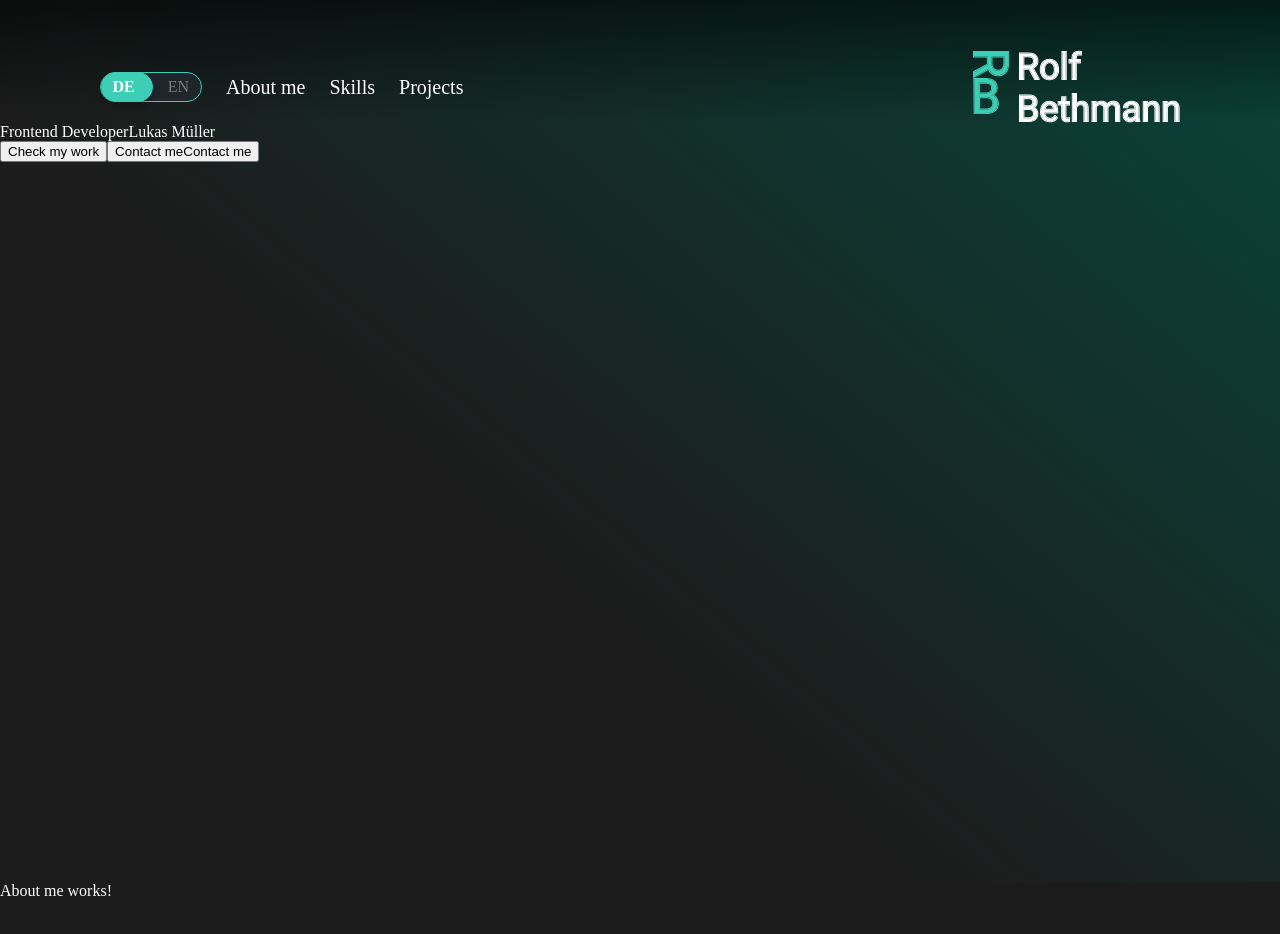
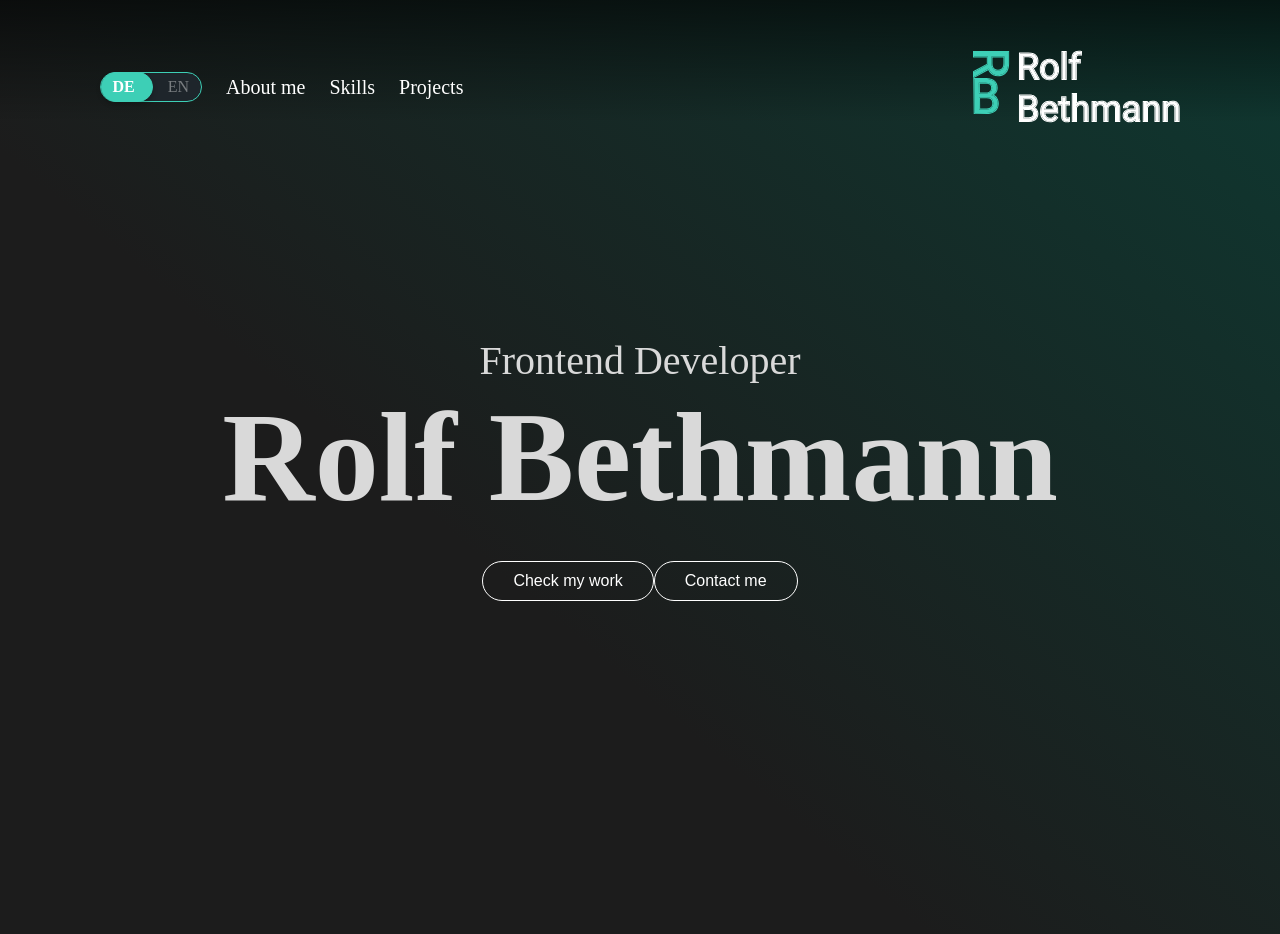
Before and after one commit to bethmannRolf/portfolio, an Angular app: page / in a window 1280 px wide. Shown: the top 934 px of the page. Built offline with nearby package versions, Linux system fonts and the light colour scheme.

Commit message:
buttons sub heading

```diff
--- a/src/app/atf/atf.component.css
+++ b/src/app/atf/atf.component.css
@@ -51,3 +51,60 @@
 .marquee:hover {
   animation-play-state: paused;
 }
+
+.main-text-landingpage {
+  display: flex;
+  justify-content: center;
+  align-items: center;
+  flex-direction: column;
+  gap: 12px;
+  margin-top: 218px;
+}
+
+.job-title {
+  font-weight: 400;
+  font-size: 40px;
+  line-height: 100%;
+  letter-spacing: 0%;
+  color: #D9D9D9;
+}
+
+.name-title {
+  font-weight: 700;
+  font-size: 128px;
+  line-height: 100%;
+  letter-spacing: -2%;
+  color: #D9D9D9;
+}
+
+.atf-button {
+  background-color: transparent;
+  border: 1px solid white;
+  /* Oder eine andere Farbe */
+  color: white;
+  /* Oder eine andere Farbe */
+  padding: 10px 30px;
+  /* Längliches Format */
+  border-radius: 50px;
+  /* Oval */
+  font-size: 16px;
+  cursor: pointer;
+  transition: all 0.3s ease-in-out;
+}
+
+.sub-heading buttons {
+  display: flex;
+  gap: 48px;
+}
+
+.name-and-button {
+  display: flex;
+  justify-content: center;
+  align-items: center;
+  flex-direction: column;
+  gap: 40px;
+}
+
+.name-title {
+  text-align: center;
+}
--- a/src/app/atf/atf.component.html
+++ b/src/app/atf/atf.component.html
@@ -1,15 +1,16 @@
 <div class="landingpage">
     <app-header></app-header>
 
-<div class="main-text-landingpage">
-    <span>Frontend Developer</span>
-    <span>Lukas Müller</span>
-    <div>
-        <button class="atf-button"><span>Check my work</span></button>
-        <button class="atf-button"><span>Contact me</span>Contact me</button>
+    <div class="main-text-landingpage">
+        <span class="job-title">Frontend Developer</span>
+        <div class="name-and-button">
+            <span class="name-title">Rolf Bethmann</span>
+            <div class="sub-heading buttons">
+                <button class="atf-button"><span class="atf-button-text">Check my work</span></button>
+                <button class="atf-button"><span class="atf-button-text">Contact me</span></button>
+            </div>
+        </div>
     </div>
-</div>
-
 
     <div class="landingpage-below-header">
 
--- a/src/app/atf/atf.component.min.css
+++ b/src/app/atf/atf.component.min.css
@@ -1 +1 @@
-.landingpage-below-header{height:90dvh}.font-white{color:white}.landingpage{background-color:#1c1c1c;background-image:url(../../assets/img/backgrounds/landingpage_bg.svg);color:white;background-size:cover;background-repeat:no-repeat}.marquee{white-space:nowrap;overflow:hidden;display:block;position:relative;animation:marquee-animation 10s linear infinite}.marquee{white-space:nowrap;overflow:hidden;display:block;position:relative;animation:marquee-animation 50s linear infinite}@keyframes marquee-animation{from{transform:translate(100%, -10px)}to{transform:translate(-100%, 100px)}}.marquee:hover{animation-play-state:paused}
+.landingpage-below-header{height:90dvh}.font-white{color:white}.landingpage{background-color:#1c1c1c;background-image:url(../../assets/img/backgrounds/landingpage_bg.svg);color:white;background-size:cover;background-repeat:no-repeat}.marquee{white-space:nowrap;overflow:hidden;display:block;position:relative;animation:marquee-animation 10s linear infinite}.marquee{white-space:nowrap;overflow:hidden;display:block;position:relative;animation:marquee-animation 50s linear infinite}@keyframes marquee-animation{from{transform:translate(100%, -10px)}to{transform:translate(-100%, 100px)}}.marquee:hover{animation-play-state:paused}.main-text-landingpage{display:flex;justify-content:center;align-items:center;flex-direction:column;gap:12px;margin-top:218px}.job-title{font-weight:400;font-size:40px;line-height:100%;letter-spacing:0%;color:#D9D9D9}.name-title{font-weight:700;font-size:128px;line-height:100%;letter-spacing:-2%;color:#D9D9D9}.atf-button{background-color:transparent;border:1px solid white;color:white;padding:10px 30px;border-radius:50px;font-size:16px;cursor:pointer;transition:all 0.3s ease-in-out}.sub-heading buttons{display:flex;gap:48px}.name-and-button{display:flex;justify-content:center;align-items:center;flex-direction:column;gap:40px}.name-title{text-align:center}
--- a/src/app/atf/atf.component.scss
+++ b/src/app/atf/atf.component.scss
@@ -57,3 +57,65 @@ height: 90dvh;
 .marquee:hover {
     animation-play-state: paused;
 }
+
+
+.main-text-landingpage{
+    display: flex;
+    justify-content: center;
+    align-items: center;
+    flex-direction: column;
+    gap: 12px;
+    margin-top: 218px;
+
+}
+
+.job-title{
+    font-weight: 400;
+    font-size: 40px;
+    line-height: 100%;
+    letter-spacing: 0%;
+    color: #D9D9D9;
+}
+
+.name-title{
+
+    font-weight: 700;
+    font-size: 128px;
+    line-height: 100%;
+    letter-spacing: -2%;
+
+    color: #D9D9D9;
+}
+
+.atf-button{
+    background-color: transparent;
+    border: 1px solid white; /* Oder eine andere Farbe */
+    color: white; /* Oder eine andere Farbe */
+    padding: 10px 30px; /* Längliches Format */
+    border-radius: 50px; /* Oval */
+    font-size: 16px;
+    cursor: pointer;
+    transition: all 0.3s ease-in-out;
+
+}
+.atf-button-text{
+    // color: white;
+}
+
+.sub-heading buttons{
+    display: flex;
+    gap: 48px;
+
+}
+
+.name-and-button{
+    display: flex;
+    justify-content: center;
+    align-items: center;
+    flex-direction: column;
+    gap: 40px;
+}
+
+.name-title{
+    text-align: center;
+}
```
